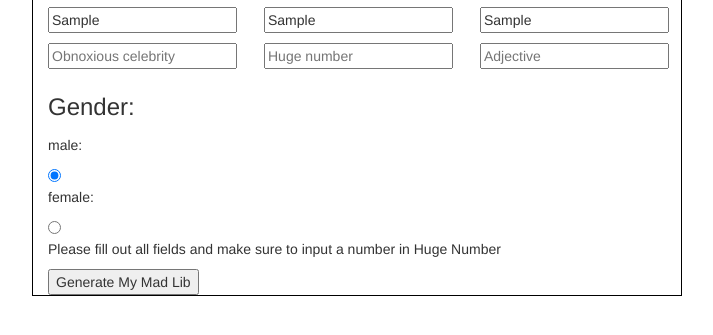
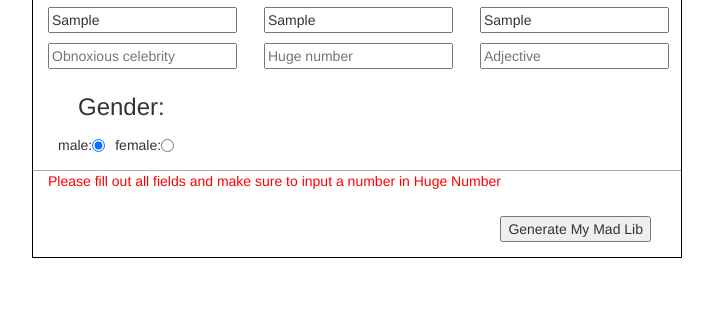
Before and after one commit to drabinowitz/ngMadLibs, a plain HTML site: page index.html in a window 1280 px wide. Both pictures are taken after typing "Sample", "Sample", "Sample", "Sample", "Sample", "Sample" into the empty fields and a click on the input "Generate My Mad Lib". Shown: the part 267-602 px from the top of the page, without its empty margins (283-996 px from the left). Drawn offline with nearby package versions, Linux system fonts and the light colour scheme.

Commit message:
added styling

```diff
--- a/main.css
+++ b/main.css
@@ -44,8 +44,33 @@ display: block;
 	margin: 5px auto;
 }
 
+.genderLabel {
+	margin-left: 30px;
+}
+
+.gender {
+	float: left;
+	margin-left: 10px;
+}
+
+.mlSubmit {
+	margin-top: 5px;
+	border-top: 1px solid rgba(0, 0, 0, 0.32);
+}
+
+.errorMessage {
+	color: red;
+}
+
+.mlSubmitButton {
+	float: right;
+	margin: 15px;
+}
+
 .madlibsOutput {
-margin-top: 50px;
-border-top: 1px solid black;
 	padding: 20px 60px;
 }
+
+.resetButton {
+float: right;
+}
```
Lines whose indentation alone changed are shown as unchanged.
